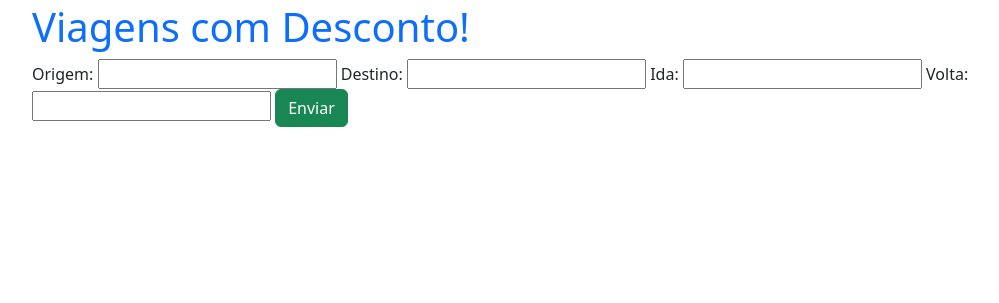
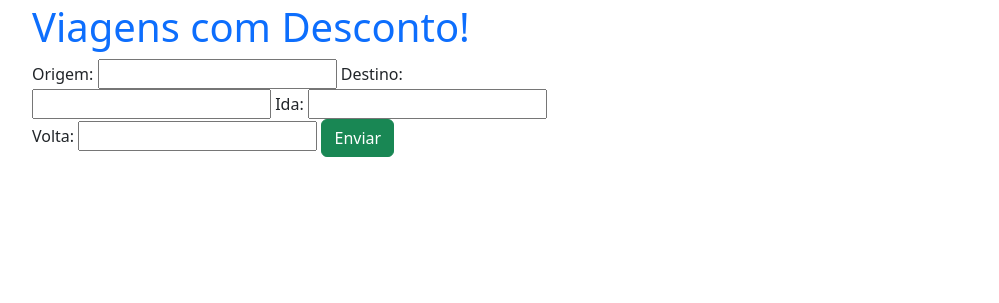
Before and after one commit to Diego6699/senac-django-viagens, a Django app: page / in a window 1280 px wide. Shown: the part 53-356 px from the top of the page, without its empty margins (50-1049 px from the left). Run offline with Django 4.2, Linux system fonts and the light colour scheme.

Commit message:
colunas na section no index

```diff
--- a/templates/index.html
+++ b/templates/index.html
@@ -1,9 +1,11 @@
 {% extends "base.html" %}
 {%block content %}
-        <h1 class="text-primary">Viagens com Desconto!</h1>
-        <form action="{% url 'consulta' %}", method="post">
-            {% csrf_token%}
-            {{form}}
-            <input type="submit" value="Enviar" class="btn btn-success">
-        </form>
+<section class="col-6">
+    <h1 class="text-primary">Viagens com Desconto!</h1>
+    <form action="{% url 'consulta' %}" , method="post">
+        {% csrf_token%}
+        {{form}}
+        <input type="submit" value="Enviar" class="btn btn-success">
+</section>
+</form>
 {% endblock %}
```
